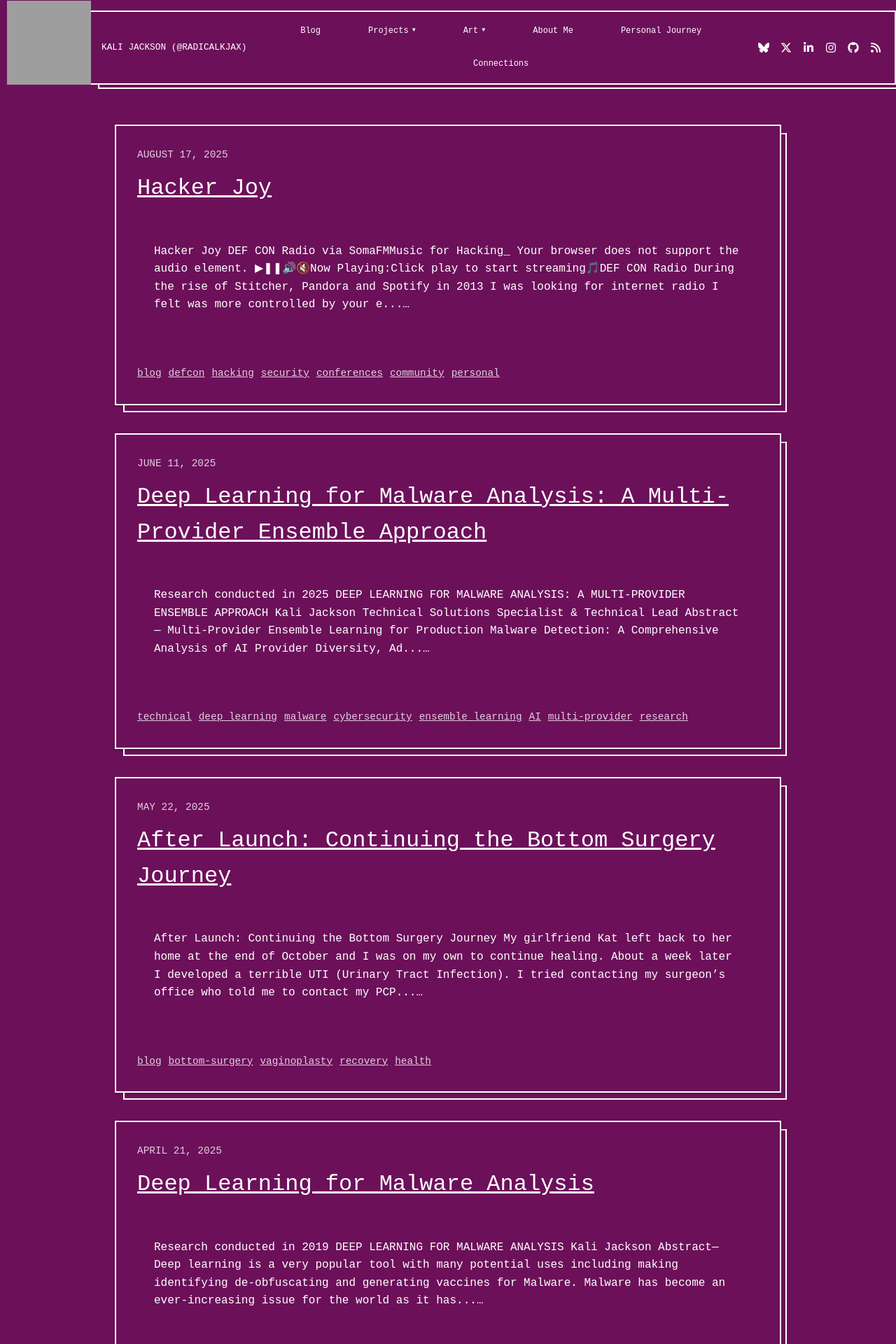
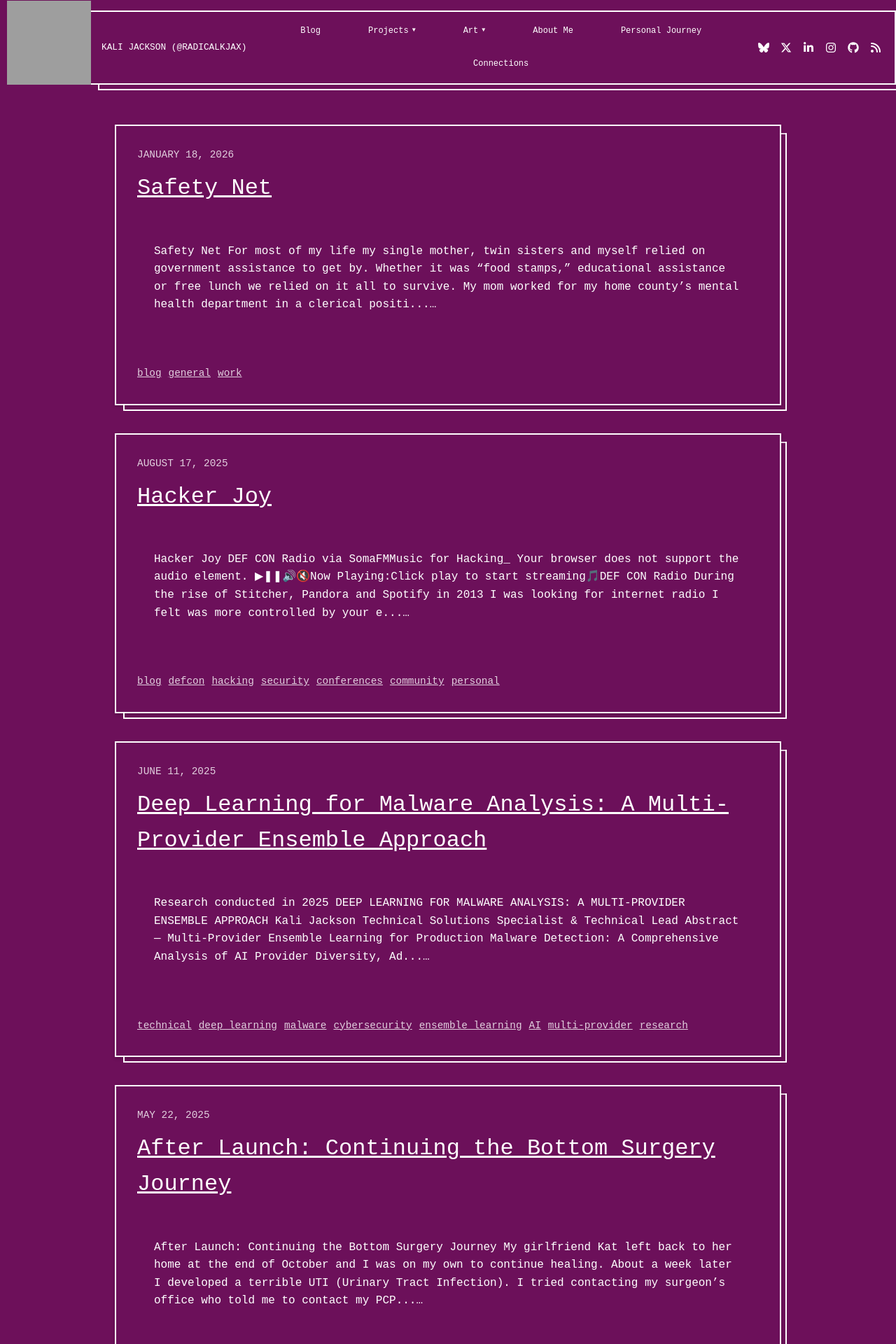
Before and after one commit to radicalkjax/blog, a Jekyll site: the page built from index.html, in a window 1280 px wide. Shown: the top 1920 px of the page at 70% size. Built offline with Jekyll 4.4.1, drawn with Linux system fonts in a browser that asks for light colours; nearby versions of some CDN libraries; some web fonts are replaced; grey boxes are pictures that could not be loaded.

Commit message:
Removed "Reliant to Engineer" blog post and including "Safety Net" blog post. Fixed "stacked paper" styling for blog post and header borders. Moved sit logo inside header container in mobile view. Center header in mobile view.

```diff
--- /dev/null
+++ b/_posts/2026-01-18-safety-net.md
@@ -0,0 +1,54 @@
+---
+layout: post
+title: Safety Net
+date: 2026-01-18
+tags: [blog, general, work]
+---
+
+# Safety Net
+
+For most of my life my single mother, twin sisters and myself relied on government assistance to get by. Whether it was "food stamps," educational assistance or free lunch we relied on it all to survive.
+
+My mom worked for my home county's mental health department in a clerical position. Sometimes I'd go there after school which let me see one more way our government provided services for some our most vulnerable. Then, she began working in a prison as a nurse, and I saw the opposite.
+
+When going to school for computer science I wasn't completely sure what I wanted to do with my degree. I got my degree because I’m passionate about computers and the industry pays well enough to achieve my life goals. I knew something within the public-sector was in my future, but not sure in what way. By the time I graduated I found myself learning how to reverse-engineer malware and performing a 20 minute talk to my peers on using deep learning for deobfuscation. When I graduated I was told about an opportunity I'd be interested in by a friend. She helped me get connected and I applied for a role with Accenture as a Support Analyst for CalSAWS.
+
+To be completely honest, I had no idea what I signed up for. I just wanted to make more money and move out of my hometown. I commuted for 5 hours daily for 8 months until I saved up enough to get my first apartment in Sacramento, CA.
+
+During my first role, I took what I learned from Geek Squad and school to provide the best support I could. I'm a solutions based person and search for ways to automate tasks, permanently fix a problem or at the very least mitigate a problems impact.
+
+The job was to support and be system administrator for the public-facing endpoints in human service’s office’s throughout California. This included kiosks, worker tablets, number calling systems, a reception log application and a robust but dynamic system to integrate it all. [You can click here to find more about CalSAWS.](https://www.calsaws.org/about-us/)
+
+My first large solution within 2 months of working on the project was baking the receipt printer settings into the string being sent to the printer. The devices I supported have power outages regularly due to their locations power requirements. When this would happen sometimes the printers lost their cached settings when memory drained of power. By moving the settings into the string of the receipt they're set per print and takes a large step out of the new machine setup process.
+
+During college I always excelled in my writing courses so in my free time I'd pick up old documentation and update them. Eventually when leaving the team and handing off the work to the new vendor I was commended for the amount of thorough documentation I had kept for each process and device whether it be ordering supplies or troubleshooting a service outage issue. For my writing and documentation I enjoy build a cognitive experience more than just text on a page. Being intentional to add images with clear markers, hyperlinked caveats and storybook reading styles to give structure and reasoning for processes.
+
+During my time on CalSAWS I would visit each county’s Human Services office to help integrate our tools into their business process, teach workers how to use and troubleshoot the customized devices, and take feedback to enhancement to devices. This meant extensive time being spent in Human Services lobbies viewing how the general public interfaces with the devices and helping them when needed. I grew to learn Human Services well enough that I could help in any office in the state. Which allowed me to travel all over and experience all of California's amazing nature, people and micro-cultures.
+
+Vendor dependance became an issue for reliable uptime of the ticket calling system. There were multiple outages without communication from the vendor. I downloaded the repo and began reverse engineering the vendor's API to see what we could achieve ourselves. After a couple days I figured out how the vendor API worked and spent the week recreating my own solution. I presented it to my lead and leadership who liked the new solution but was turned down by the client to be rolled into another effort. I learned something new anyways and it allowed me to set a new bar for the knowledge I have.
+
+I continued to take more leadership tasks for issues I wanted to see through. When I build a client relationship I like to be there for every step of the process to let them know I'm there if they ever need me. When the effort is complete I always ask if we met the expectations and if anything could have gone better. Creating a seamless pipeline my clients can trust is there to support them is one of my top priorities. Client trust goes a long way and you never know when someone will promote to become a decision maker.
+
+During a huge system migration effort to bring in new counties under CalSAWS, my team structure had completely changed. Everyone from my original team left and I was left to bring new leadership and coworkers up to speed. During this time I had also newly come out as transgender at work and was learning new ways to interface with others that felt more me while adjusting to the new work environment.
+
+I began leading efforts to migrate counties from the old services, apps and devices to the new ones. This meant interfacing with each county's network, security, IT, project management and facilities teams regularly. Juggling 6 migrations consistently at once was a lot of work but proud that my team was able to keep up.
+
+Instituting devices with each office took patience and care to understand their complete requirements. The tablets were devices meant for tackling long lines that stretched around the building before the doors opened at 8AM. This meant workers could pre-process the line before the doors opened and business could start immediately without a reception queue. When installing any kiosk(s) requirements needed to be considered such as if the building needs permission to install concrete anchors or making sure data and power drops were available. I'd help run weekly, or bi-weekly depending on the need, meetings to make sure everyone was apprised of the current status of each task and create a timeline the client was happy with that met their end-goals.
+
+Like all devices, eventually components are end of life'd. Zebra sunset a printer we relied on so I researched a new one. I engineered new functionality into the kiosk app to call the new printer and build a receipt in its proprietary machine code. Other components haven't had the same issue and have just needed rounds of refresh to keep them up-to-date. This was the first dynamic printing solution that had been instituted in the public-facing devices. Right after this was live I left for back surgery, then not long after I came back I came out at work as transgender. These changes brought a whole new set of challenges and capabilities.
+
+When on client visits I would take my new coworkers with me to teach them how to interface with the clients and perform demo's. Making sure they are able to present the information effectively but have their own flair to it. I did this a few times with each coworker to make sure they could handle the environment well. Working in Human Services can be challenging, adding tech on top of that stress doesn't make for the most stellar environments. I ensured my coworkers could keep a situation calm and deescalate situations if needed. I've personally dealt with harassment in the lobbies and knew things can get tense.
+
+One situation in particular was extra frightening with someone waiting outside to follow us. This person believed we were secret agents sent to spy on him. My coworker who was much bigger than I am shielded me to create space as we made our way to the car. We laughed off the situation and left for our hotel. However it’s not a situation I thought I’d land in working in tech.
+
+As the team grew into their skills I began to take a more hands off approach of the daily support piece and client visits to help with more project management and infrastructure changes. Picking up all our devices that were split between multiple management solutions and bringing them under the Intune and Entra umbrella was an interesting challenge. We had snags with instituting Windows 10 Kiosk Mode alongside Intune. Making sure specific file locations for drivers and services took effort to whittle down.
+
+After, I created and processed change requests for the incoming changes to make sure they made it through all their reviews and got approved. Due to my writing skills and deep knowledge of the system I was brought in to help with creating and processing Plan of Action Management (POAM) documents. After all the paperwork was done I stood up the new management infrastructure and began teaching the team how to migrate devices. Once my team was humming along with that project I moved onto helping the new system test team so that they could understand how to test each piece of functionality and services for the devices. As responsibilities grew we worked to release that responsibility from my team and to the testers.
+
+The client pushed forward on a modernization effort that meant giving our apps much needed care. By this time I was considered the Subject Matter Expert (SME) on all public-facing technologies for CalSAWS and was a part of the design discussions to make sure the client's needs are met. I juggled helping with the design along with my others tasks before leaving for my first transgender-related surgery. Once design was complete, and it had gone through multiple rounds of committee reviews, it was time to begin development. If you’d like to see [the modernization effort you can find it here.](https://www.calsaws.org/wp-content/uploads/2025/04/CA-213363-TLM-39-Lobby-Device-Platform-Consolidation-and-Modernization-Content-Revision-2-1.pdf)
+
+After coming back from surgery I shifted away from my standard role and began further designing, architecting and developing the new app while answering questions anyone had about my previous responsibilities. Rebuilding the apps that I spent so much time helping support and enhance was fun and heartwarming. Making software take action with hardware feels like magic and I can't get enough of it. Allowing that to truly help others feeds my soul.
+
+The original apps were a java springboot app for the kiosk/windows tablet and an angular app for Android. We migrated all of these into one react.js app to be served in a browser. We faced some particular challenges to when my roll-off would be as we handed responsibilities to the new vendors. Throughout the final phase of this project my roll-off date had changed 6 times. Not knowing when my last day would be made it hard to package and complete my work for each deadline. After some design and integration hurdles our app was complete and ready for production.
+
+I used the remainder of my time on the contract to leave for my second transgender-related surgery. When I came back, I began looking for a new contract but was unable to find one before being let go. As of now I'm building fun and creative personal projects while helping where I can in the hacking community. Working on CalSAWS has truly been amazing and feel incredibly lucky for all the experience I gained. I’m happy my skills have been used to help others and excited for what that looks like next.
--- a/assets/css/main.css
+++ b/assets/css/main.css
@@ -131,6 +131,7 @@ body {
     min-height: 100vh;
     display: flex;
     flex-direction: column;
+    overflow-x: hidden;
 }
 
 /* Container with modern responsive design */
@@ -171,36 +172,47 @@ header {
     min-height: 60px; /* Reasonable minimum height */
 }
 
-/* Create a second border box underneath */
+/* Stacked pages effect - right vertical line */
 header::after {
     content: '';
     position: absolute;
-    left: 10px; /* Shifted to the right */
-    right: -10px; /* Extended to the right */
-    bottom: -8px; /* Moved closer to header */
-    height: 2px;
+    top: 10px;
+    bottom: -10px;
+    right: -10px;
+    width: 2px;
     background-color: #fff;
 }
 
-/* Add vertical lines to create box effect */
+/* Stacked pages effect - bottom horizontal line */
 header::before {
     content: '';
     position: absolute;
-    left: 10px; /* Aligned with the bottom line */
-    bottom: -8px; /* Adjusted to match new position */
-    width: 2px;
-    height: 6px; /* Reduced height */
+    left: 10px;
+    right: -10px;
+    bottom: -10px;
+    height: 2px;
     background-color: #fff;
 }
 
-/* Right vertical line */
+/* Top-right horizontal connector (adjusted for header's 12px padding) */
 header .container::after {
     content: '';
     position: absolute;
-    right: -10px; /* Aligned with the bottom line */
-    bottom: -8px; /* Adjusted to match new position */
+    top: -2px;
+    right: -10px;
+    width: 10px;
+    height: 2px;
+    background-color: #fff;
+}
+
+/* Bottom-left vertical connector (adjusted for header's 12px padding) */
+header .container::before {
+    content: '';
+    position: absolute;
+    left: 10px;
+    bottom: -22px;
     width: 2px;
-    height: 6px; /* Reduced height */
+    height: 10px;
     background-color: #fff;
 }
 
@@ -386,18 +398,29 @@ main {
     z-index: 1; /* Lower z-index to ensure dropdown menus appear above */
 }
 
-/* Create a second border box underneath - similar to header */
+/* Stacked pages effect - right vertical line */
 .post-card::after {
     content: '';
     position: absolute;
-    top: 10px; /* Start at the same position as the horizontal line */
-    bottom: -12px;
+    top: 10px;
+    bottom: -10px;
     right: -10px;
     width: 2px;
     background-color: #fff;
 }
 
-/* Right horizontal line connecting to main box */
+/* Stacked pages effect - bottom horizontal line */
+.post-card::before {
+    content: '';
+    position: absolute;
+    left: 10px;
+    right: -10px;
+    bottom: -10px;
+    height: 2px;
+    background-color: #fff;
+}
+
+/* Top-right horizontal connector */
 .post-card .post-date::after {
     content: '';
     position: absolute;
@@ -408,34 +431,12 @@ main {
     background-color: #fff;
 }
 
-/* Create bottom horizontal line */
-.post-card::before {
-    content: '';
-    position: absolute;
-    left: 10px;
-    right: -10px;
-    bottom: -12px;
-    height: 2px;
-    background-color: #fff;
-}
-
-/* Left vertical line */
+/* Bottom-left vertical connector */
 .post-card .post-title::before {
     content: '';
     position: absolute;
     left: 10px;
-    bottom: -12px;
-    width: 2px;
-    height: 10px;
-    background-color: #fff;
-}
-
-/* Right bottom vertical line */
-.post-content::after {
-    content: '';
-    position: absolute;
-    right: -10px;
-    bottom: -12px;
+    bottom: -10px;
     width: 2px;
     height: 10px;
     background-color: #fff;
@@ -577,19 +578,30 @@ nav ul li a.active {
     position: relative;
 }
 
-/* Create a second border box underneath - similar to header */
+/* Stacked pages effect - right vertical line */
 .post::after {
     content: '';
     position: absolute;
-    top: 10px; /* Start at the same position as the horizontal line */
-    bottom: -12px;
+    top: 10px;
+    bottom: -10px;
     right: -10px;
     width: 2px;
     background-color: #fff;
 }
 
-/* Right horizontal line connecting to main box */
-.post .post-date::after {
+/* Stacked pages effect - bottom horizontal line */
+.post::before {
+    content: '';
+    position: absolute;
+    left: 10px;
+    right: -10px;
+    bottom: -10px;
+    height: 2px;
+    background-color: #fff;
+}
+
+/* Top-right horizontal connector */
+.post .post-content::after {
     content: '';
     position: absolute;
     top: 10px;
@@ -599,34 +611,12 @@ nav ul li a.active {
     background-color: #fff;
 }
 
-/* Create bottom horizontal line */
-.post::before {
+/* Bottom-left vertical connector */
+.post .post-content::before {
     content: '';
     position: absolute;
     left: 10px;
-    right: -10px;
-    bottom: -12px;
-    height: 2px;
-    background-color: #fff;
-}
-
-/* Left vertical line */
-.post .post-title::before {
-    content: '';
-    position: absolute;
-    left: 10px;
-    bottom: -12px;
-    width: 2px;
-    height: 10px;
-    background-color: #fff;
-}
-
-/* Right bottom vertical line */
-.post .post-content::after {
-    content: '';
-    position: absolute;
-    right: -10px;
-    bottom: -12px;
+    bottom: -10px;
     width: 2px;
     height: 10px;
     background-color: #fff;
@@ -1398,27 +1388,40 @@ nav ul li a.active {
 
 /* When viewport gets even smaller, switch to full mobile view */
 @media (max-width: 900px) {
-    /* Apply mobile styles earlier to prevent logo from entering header */
+    /* Center header and add top padding for logo */
+    header {
+        left: auto;
+        transform: none;
+        margin-left: auto;
+        margin-right: auto;
+        padding-top: 70px;
+    }
+
+    /* Adjust stacked pages effect for mobile - keep line near top */
+    header::after {
+        top: 10px;
+    }
+
+    /* Adjust top-right connector for mobile padding */
+    header .container::after {
+        top: -60px;
+    }
+
+    /* Position logo inside header on mobile */
     .site-logo-container {
-        position: static;
-        left: auto;
-        top: auto;
-        transform: none;
-        text-align: center;
-        margin: 10px auto 20px;
-        width: 100%;
-        display: flex;
-        justify-content: center;
-        align-items: center;
+        position: absolute;
+        left: 50%;
+        top: 25px;
+        transform: translateX(-50%);
+        z-index: 10001;
+        margin: 0;
+        width: auto;
     }
 
     .site-logo-outside {
-        width: 60px;
-        height: 60px;
-        margin: 0 auto;
+        width: 50px;
+        height: 50px;
         display: block;
-        position: relative;
-        left: 0;
     }
 
     .header-content {
@@ -1559,9 +1562,25 @@ nav ul li a.active {
         font-size: 1.3rem; /* Slightly smaller icon */
     }
 
-    /* Reduce header padding for smaller screens */
+    /* Keep header padding for logo, adjust top padding */
     header {
-        padding: 25px 0;
+        padding-top: 60px;
+        padding-bottom: 12px;
+    }
+
+    /* Adjust top-right connector for this padding */
+    header .container::after {
+        top: -50px;
+    }
+
+    /* Adjust logo position for smaller screens */
+    .site-logo-container {
+        top: 15px;
+    }
+
+    .site-logo-outside {
+        width: 40px;
+        height: 40px;
     }
 }
 
@@ -1581,6 +1600,26 @@ nav ul li a.active {
 
     .social-icons {
         font-size: 0.9rem; /* Smaller icons for tiny screens */
+    }
+
+    /* Keep header padding for logo */
+    header {
+        padding-top: 55px;
+    }
+
+    /* Adjust top-right connector for this padding */
+    header .container::after {
+        top: -45px;
+    }
+
+    /* Smaller logo for tiny screens */
+    .site-logo-container {
+        top: 12px;
+    }
+
+    .site-logo-outside {
+        width: 35px;
+        height: 35px;
     }
 }
 
```
